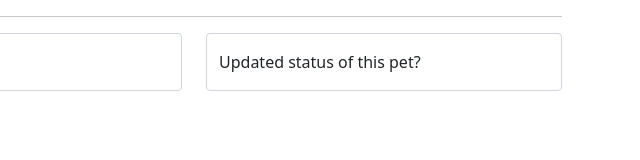
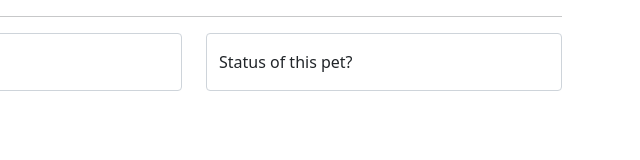
Before and after one commit to sforsteracademytrainee/petstore-exercise, a plain HTML site: page index.html in a window 1280 px wide. Shown: the full height of the page, 636-1276 px from the left. Drawn offline with nearby package versions, Linux system fonts and the light colour scheme.

Commit message:
NJ: Changed some text in form

```diff
--- a/index.html
+++ b/index.html
@@ -25,7 +25,7 @@
             <div class="col-md">
                 <div class="form-floating">
                     <input type="text" class="form-control" id="createStatus" placeholder="status">
-                    <label for="createStatus">Updated status of this pet?</label>
+                    <label for="createStatus">Status of this pet?</label>
                 </div>
             </div>
         </div>
```
